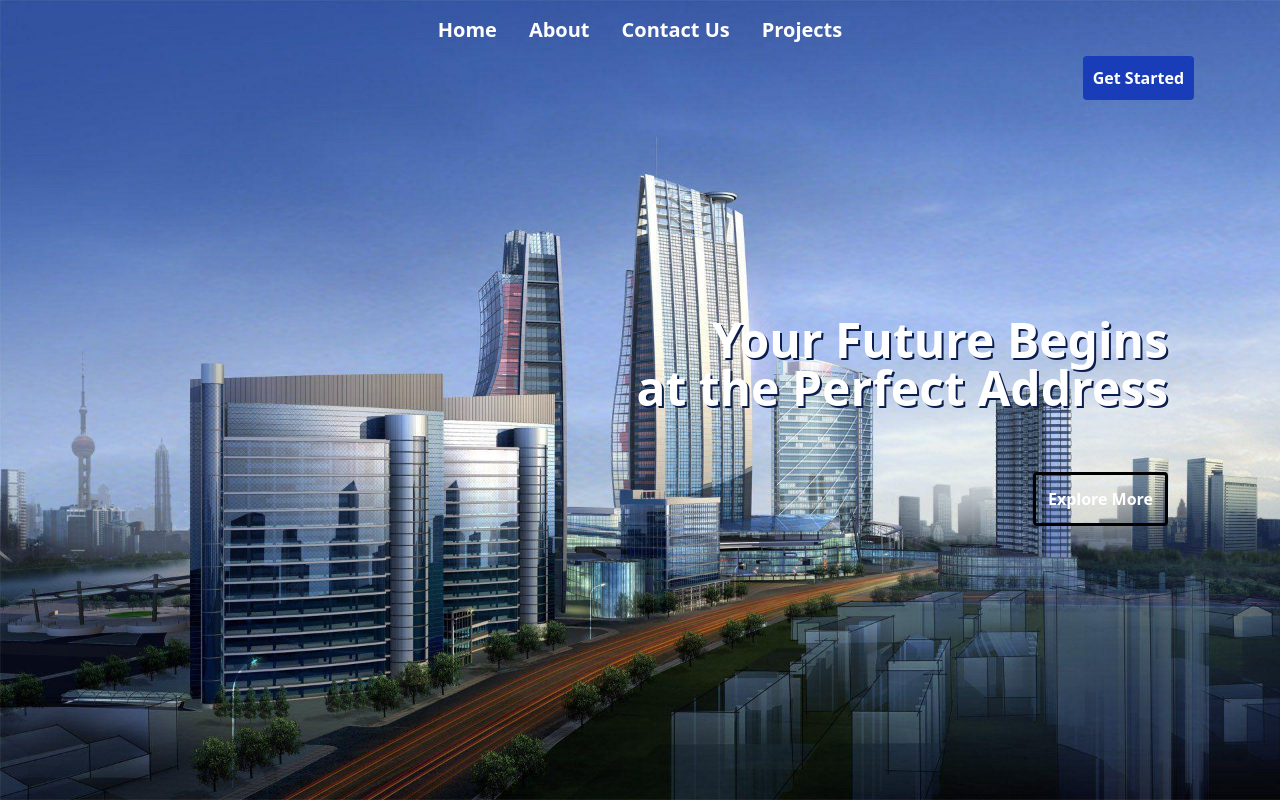
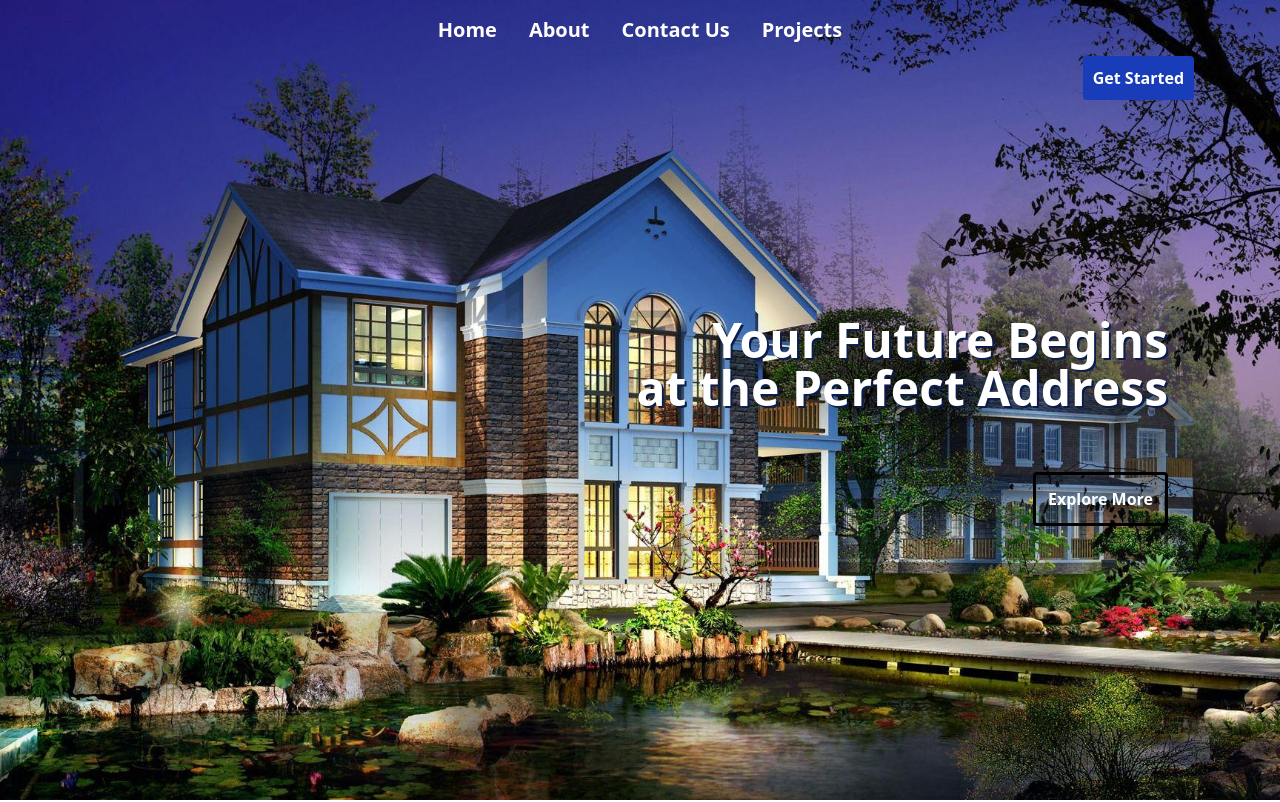
Before and after one commit to Novanya/real-estate, a React (Vite) app: page / in a window 1280 px wide. Shown: the top 802 px of the page. Built offline with nearby package versions, Linux system fonts and the light colour scheme.

Commit message:
Update Header.jsx

```diff
--- a/src/components/Header.jsx
+++ b/src/components/Header.jsx
@@ -5,7 +5,7 @@ function Header() {
     <div
       className="min-h-screen min-w-full"
       style={{
-        backgroundImage: "url('/background.jpg')",
+        backgroundImage: "url('/wallpaper.jpg')",
         backgroundSize: "cover",
         backgroundPosition: "center",
         backgroundRepeat: "no-repeat",
```
